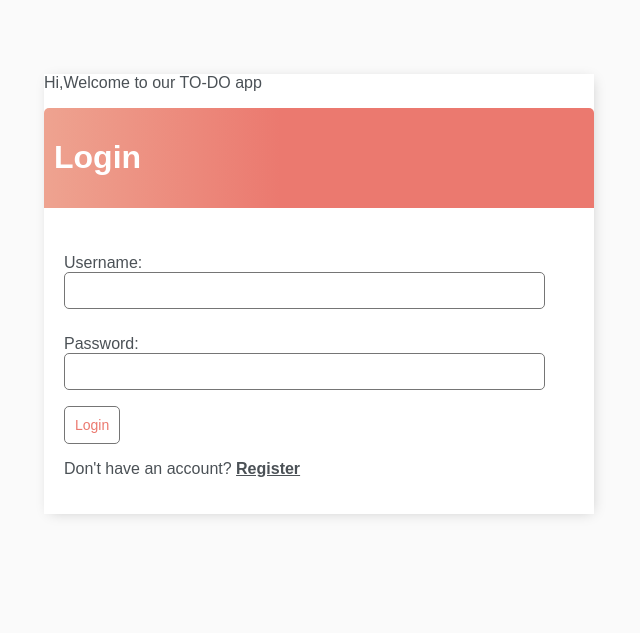
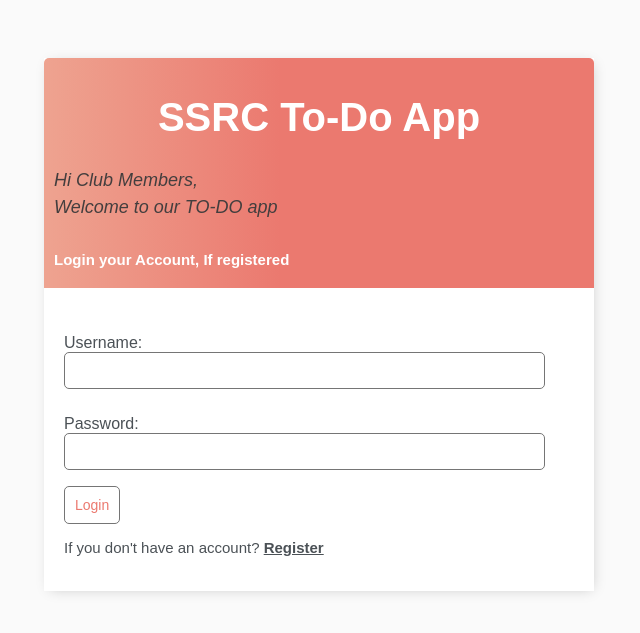
Before and after one commit to uditmahato/to_do_list, a Django app: page /login/ in a window 1280 px wide. Shown: the top 633 px of the page, without its empty margins (321-961 px from the left). Run offline with Django 3.2, Linux system fonts and the light colour scheme.

```diff
--- a/base/forms.py
+++ b/base/forms.py
@@ -1,7 +1,5 @@
 from django import forms
 
 # Reordering Form and View
-
-
 class PositionForm(forms.Form):
     position = forms.CharField()
--- a/base/templates/base/login.html
+++ b/base/templates/base/login.html
@@ -1,8 +1,11 @@
 {% extends 'base/main.html' %}
 {% block content %}
-<p>Hi,Welcome to our TO-DO app</p>
+<div class="Header">
+    <h1 top-header>SSRC To-Do App</h1>
+    <p top-para>Hi Club Members,<br> Welcome to our TO-DO app</p>
+</div>
 <div class="header-bar">
-    <h1>Login</h1>
+    <h1 class="main-page">Login your Account, If registered</h1>
 </div>
 <div class="card-body">
     <form method="POST">
@@ -10,6 +13,6 @@
         {{form.as_p}}
         <input class="button" type="submit" value="Login">
     </form>
-    <p>Don't have an account? <a href="{% url 'register' %}">Register</a></p>
+    <p class="main-page">If you don't have an account? <a href="{% url 'register' %}">Register</a></p>
 </div>
 {% endblock content %}
--- a/base/templates/base/main.html
+++ b/base/templates/base/main.html
@@ -52,13 +52,33 @@
             outline: none;
             border: none;
         }
-
-        .header-bar {
+        .Header {
+            color: #fff;
+            padding: 10px;
+            background: linear-gradient(90deg, #EEA390 0%, #EB796F 43%, #EB796F 100%);
+            border-radius: 5px 5px 0 0!important;
+        }
+        .Header h1{
+            font-size: 40px;
+            font-weight: 600;
+            text-align: center;
+        }
+        .Header p{
+            font-style: italic;
+            font-size: 18px;
+            padding-bottom: 0px;
+            margin: 0px;
+            line-height: 1.5;
+            color: #433e3e;
+        }
+        .main-page {
+            font-size: 15px;
+        }
+        .header-bar{
             display: flex;
             justify-content: space-between;
             color: #fff;
             padding: 10px;
-            border-radius: 5px 5px 0 0;
             background: linear-gradient(90deg, #EEA390 0%, #EB796F 43%, #EB796F 100%);
         }
 
@@ -194,6 +214,10 @@
 
         .card-body {
             padding: 20px;
+            border-radius: 5px 5px 0 0;
+        }
+        .card-body h1{
+            border-radius: 5px 5px 0 0;
         }
     </style>
 </head>
--- a/base/templates/base/task_form.html
+++ b/base/templates/base/task_form.html
@@ -4,8 +4,6 @@
 <div class="header-bar">
     <a href="{% url 'tasks' %}">&#8592; Back</a>
 </div>
-
-
 <div class="card-body">
     <form method="POST" action="">
         {% csrf_token %}
--- a/base/urls.py
+++ b/base/urls.py
@@ -6,7 +6,6 @@ urlpatterns = [
     path('login/', CustomLoginView.as_view(), name='login'),
     path('logout/', LogoutView.as_view(next_page='login'), name='logout'),
     path('register/', RegisterPage.as_view(), name='register'),
-
     path('', TaskList.as_view(), name='tasks'),
     path('task/<int:pk>/', TaskDetail.as_view(), name='task'),
     path('task-create/', TaskCreate.as_view(), name='task-create'),
```
Also changed, not shown: base/templates/base/register.html (+3 -4 lines), db.sqlite3.
